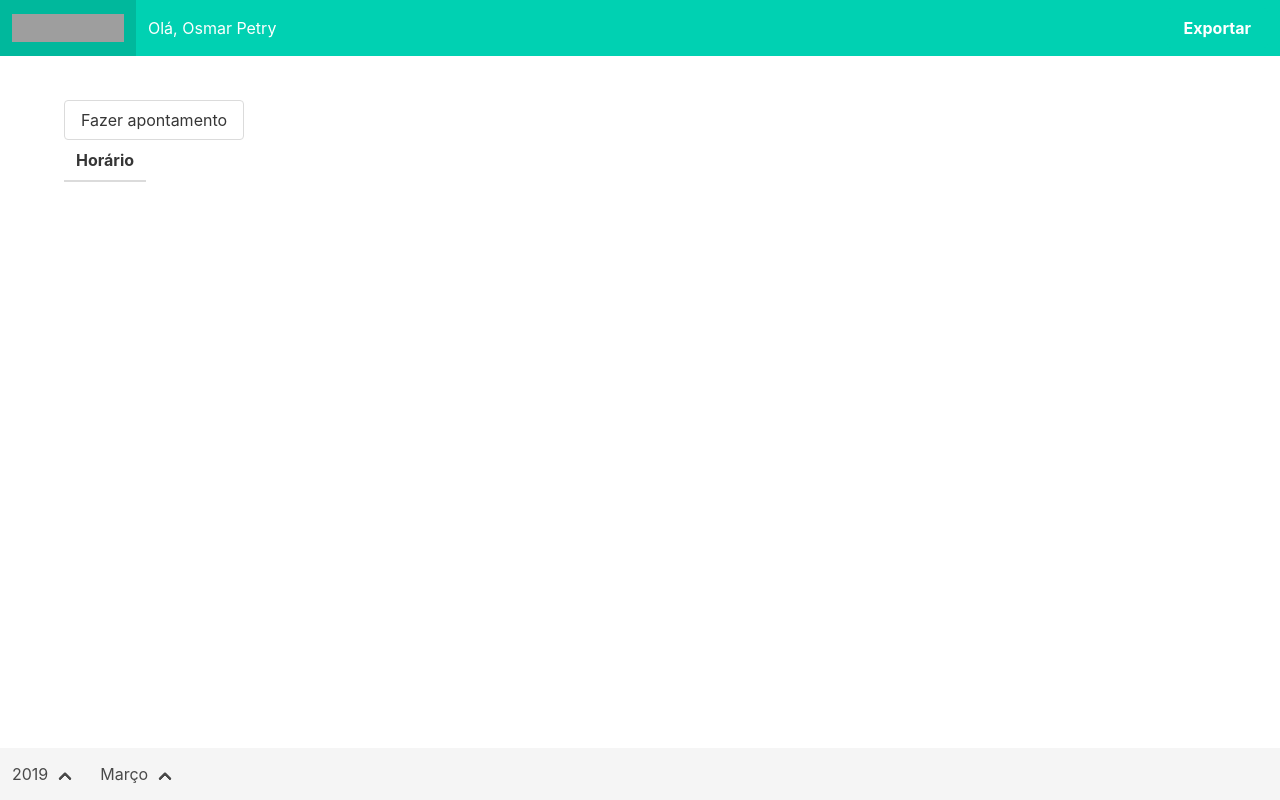
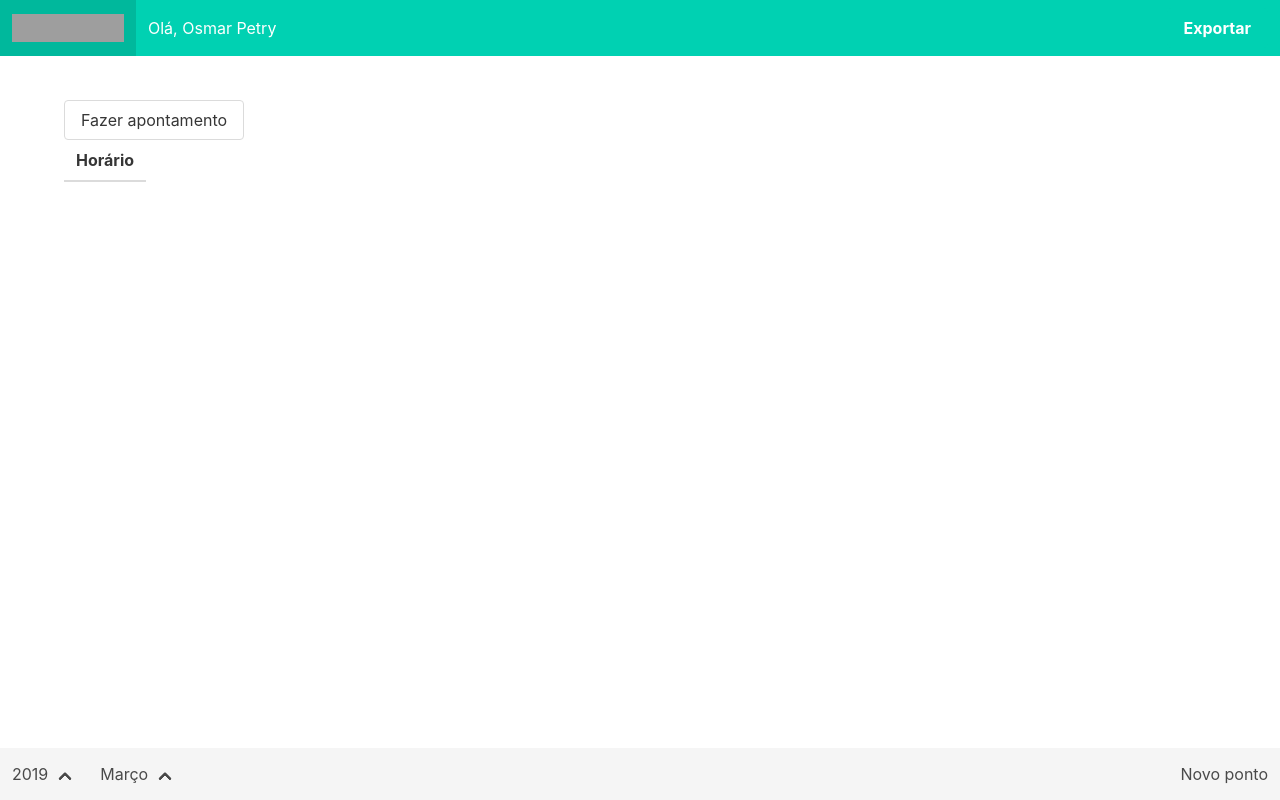
Before and after one commit to holzfallerhund/bater-horas, a React (Create React App) app: page / in a window 1280 px wide. Built offline with nearby package versions, Linux system fonts and the light colour scheme; grey boxes are pictures that could not be loaded.

Commit message:
add bottom to navbar-end

```diff
--- a/src/NavbarBotton/NavbarBotton.js
+++ b/src/NavbarBotton/NavbarBotton.js
@@ -1,3 +1,4 @@
+/* eslint-disable jsx-a11y/anchor-is-valid */
 import React, { PureComponent } from 'react'
 import { evolve, assoc } from 'ramda'
 import NavbarDropdownUp from './NavbarDropdownUp'
@@ -18,7 +19,6 @@ export default class NavbarBotton extends PureComponent {
             <nav className='navbar is-light is-fixed-bottom' role='navigation' aria-label='main navigation'>
                 <div className='navbar-brand'>
                     <a
-                        href='/#'
                         role='button'
                         className={`navbar-burger burger ${isActive}`}
                         aria-label='menu'
@@ -53,6 +53,11 @@ export default class NavbarBotton extends PureComponent {
                             }}
                         />
                     </div>
+                    <div className='navbar-end'>
+                        <a className='navbar-item'>
+                            Novo ponto
+                        </a>
+                    </div>
                 </div>
             </nav>
         )
```
